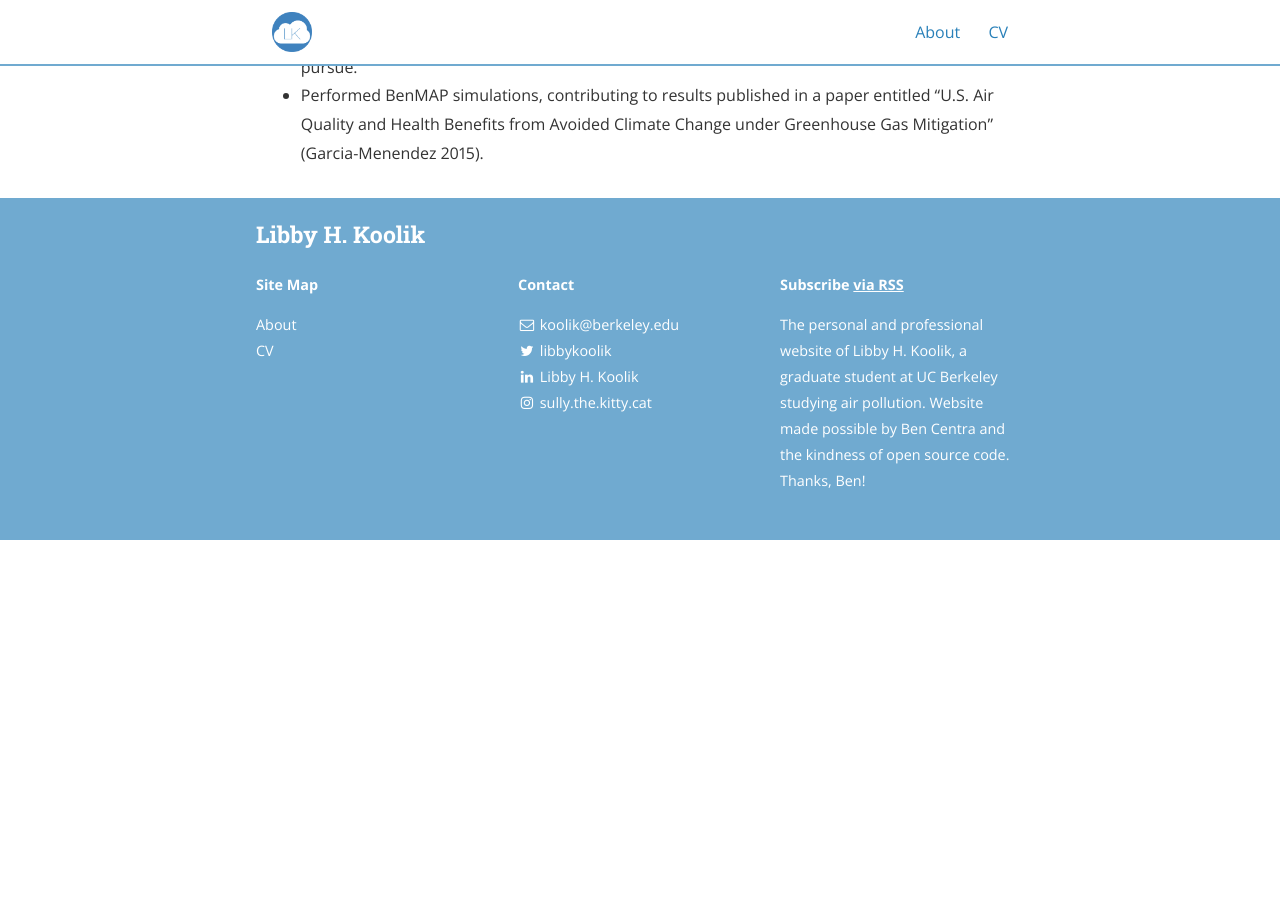
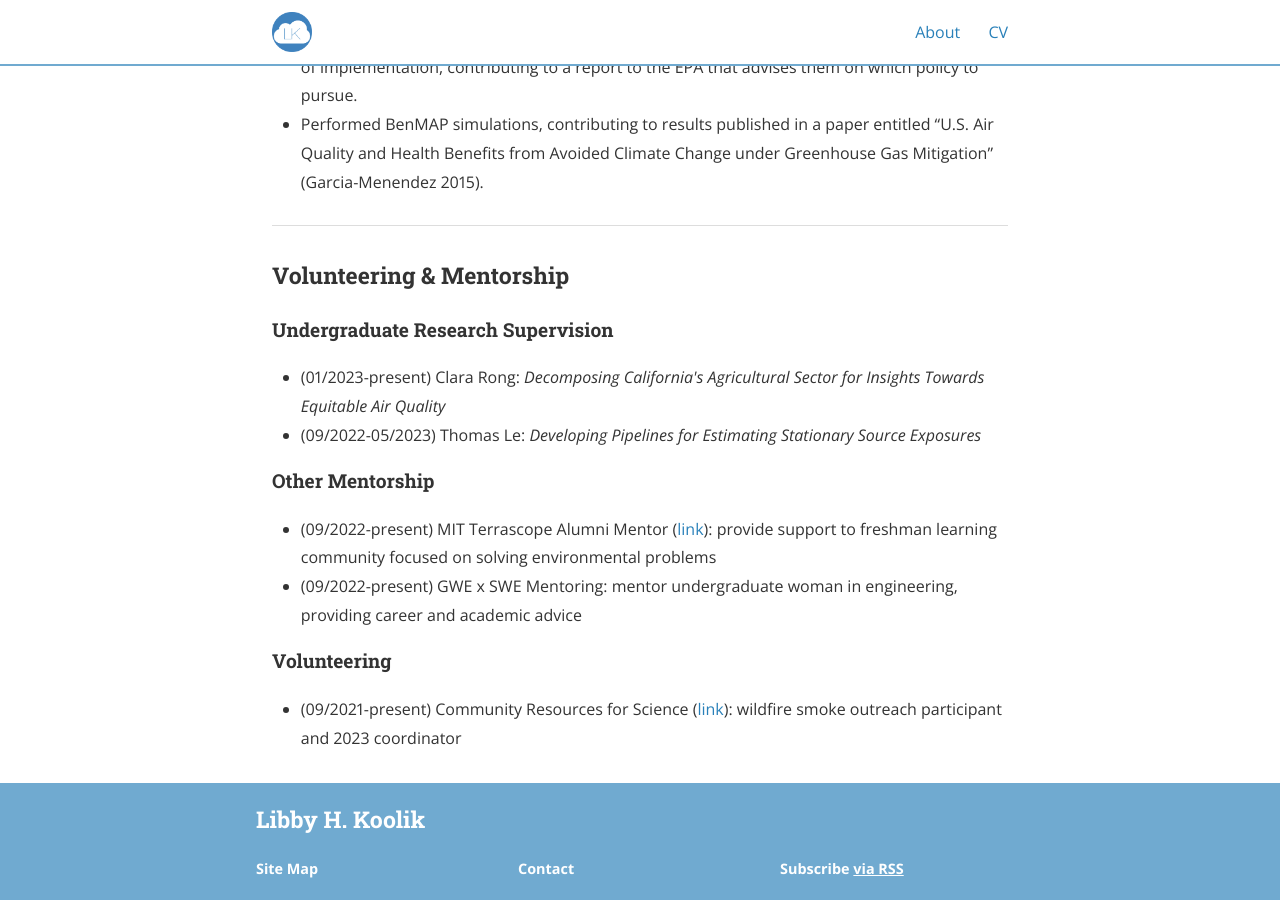
Before and after one commit to lkoolik/lkoolik.github.io, a Jekyll site: the page built from cv.md, in a window 1280 px wide and 900 px high, scrolled down 2698 px. Built offline with Jekyll 4.4.1, drawn with Linux system fonts in a browser that asks for light colours; nearby versions of some CDN libraries; before the commit the page ends 3238 px from its top, so only the background shows below that; some of the changed text lies outside the part shown.

Commit message:
Update cv.md

```diff
--- a/cv.md
+++ b/cv.md
@@ -11,7 +11,7 @@ main_nav: true
 
 <h3>Education</h3>
 <ul>
-  <li>(In Progress) <b>Doctor of Philosophy in Environmental Engineering</b>, <i>University of California, Berkeley</i>. Advisor: Joshua S. Apte.</li>
+  <li>(<em>In Progress</em>) <b>Doctor of Philosophy in Environmental Engineering</b>, <i>University of California, Berkeley</i>. Advisor: Joshua S. Apte.</li>
   <li>(02/2018) <b>Master of Engineering in Civil and Environmental Engineering</b>, <i>Massachusetts Institute of Technology</i>. Thesis: The phase separation inlet for droplets, ice residuals, and interstitial aerosols (<a href="http://hdl.handle.net/1721.1/115782">link</a>). Advisor: Daniel J. Cziczo.</li>
   <li>(02/2017) <b>Bachelor of Science in Earth, Atmospheric, and Planetary Sciences</b>, <i>Massachusetts Institute of Technology</i>. Thesis: Characterization of a 3D printed pumped counterflow virtual impactor and an aerodynamic lens concentrator (<a href="http://hdl.handle.net/1721.1/114346">link</a>). Advisor: Daniel J. Cziczo. Minor: Atmospheric Chemistry. Concentration: Music and Theater Arts.</li>
 </ul>
@@ -28,7 +28,7 @@ main_nav: true
 
 <h3>Presentations</h3>
 <ul>
-  <li>(<em>Upcoming</em>) <b>Koolik, L.</b>, Alvarado, Á., Budahn, A., Plummer, L., Marshall, J., and Apte, J. S.: Racial-Ethnic Disparities in Exposure to PM<sub>2.5</sub> from California’s On-Road Mobile Sources Remain After Decades of Emissions Controls. <i> American Geophysical Union Fall Meeting 2023</i>. (<a href="https://agu.confex.com/agu/fm23/meetingapp.cgi/Paper/1353220">abstract</a>)</li>
+  <li>(<em>Upcoming</em>) <b>Koolik, L.</b>, Alvarado, Á., Budahn, A., Plummer, L., Marshall, J., and Apte, J. S.: For Exposure to PM<sub>2.5</sub> from California’s On-Road Mobile Sources, Relative Disparities by Race-Ethnicity Remain Even After Decades of Emissions Controls. <i> American Geophysical Union Fall Meeting 2023</i>. (<a href="https://agu.confex.com/agu/fm23/meetingapp.cgi/Paper/1353220">abstract</a>)</li>
   <li>(2023) <b>Koolik, L.</b>, Alvarado, Á., Budahn, A., Plummer, L., Marshall, J., and Apte, J. S.: Racial-Ethnic Disparities in Exposure to PM<sub>2.5</sub> from California’s On-Road Mobile Sources Remain After Decades of Emissions Controls. <i> Health Effects Institute Annual Conference 2023</i>. (<a href="https://www.healtheffects.org/system/files/koolik-abstract-ac2023.pdf">abstract</a>, <a href="https://www.youtube.com/live/o81og34HRfw?si=4AH7Bvb-w2o41OHT">video</a>)</li>
 </ul>
 
@@ -81,3 +81,23 @@ main_nav: true
   <li>Compared levels of ozone and particulate matter in different policy scenarios with overall costs of implementation, contributing to a report to the EPA that advises them on which policy to pursue.</li>
   <li>Performed BenMAP simulations, contributing to results published in a paper entitled “U.S. Air Quality and Health Benefits from Avoided Climate Change under Greenhouse Gas Mitigation” (Garcia-Menendez 2015).</li>
 </ul>
+
+<hr>
+
+<h3>Volunteering & Mentorship</h3>
+<h4>Undergraduate Research Supervision</h4>
+<ul>
+  <li>(01/2023-present) Clara Rong: <em>Decomposing California's Agricultural Sector for Insights Towards Equitable Air Quality</em></li>
+  <li>(09/2022-05/2023) Thomas Le: <em>Developing Pipelines for Estimating Stationary Source Exposures</em></li>
+</ul>
+
+<h4>Other Mentorship</h4>
+<ul>
+  <li>(09/2022-present) MIT Terrascope Alumni Mentor (<a href="https://terrascope.mit.edu/community/mentors/">link</a>): provide support to freshman learning community focused on solving environmental problems</li>
+  <li>(09/2022-present) GWE x SWE Mentoring: mentor undergraduate woman in engineering, providing career and academic advice</li>
+</ul>
+
+<h4>Volunteering</h4>
+<ul>
+  <li>(09/2021-present) Community Resources for Science (<a href="https://crscience.org/">link</a>): wildfire smoke outreach participant and 2023 coordinator</li>
+</ul>
```
